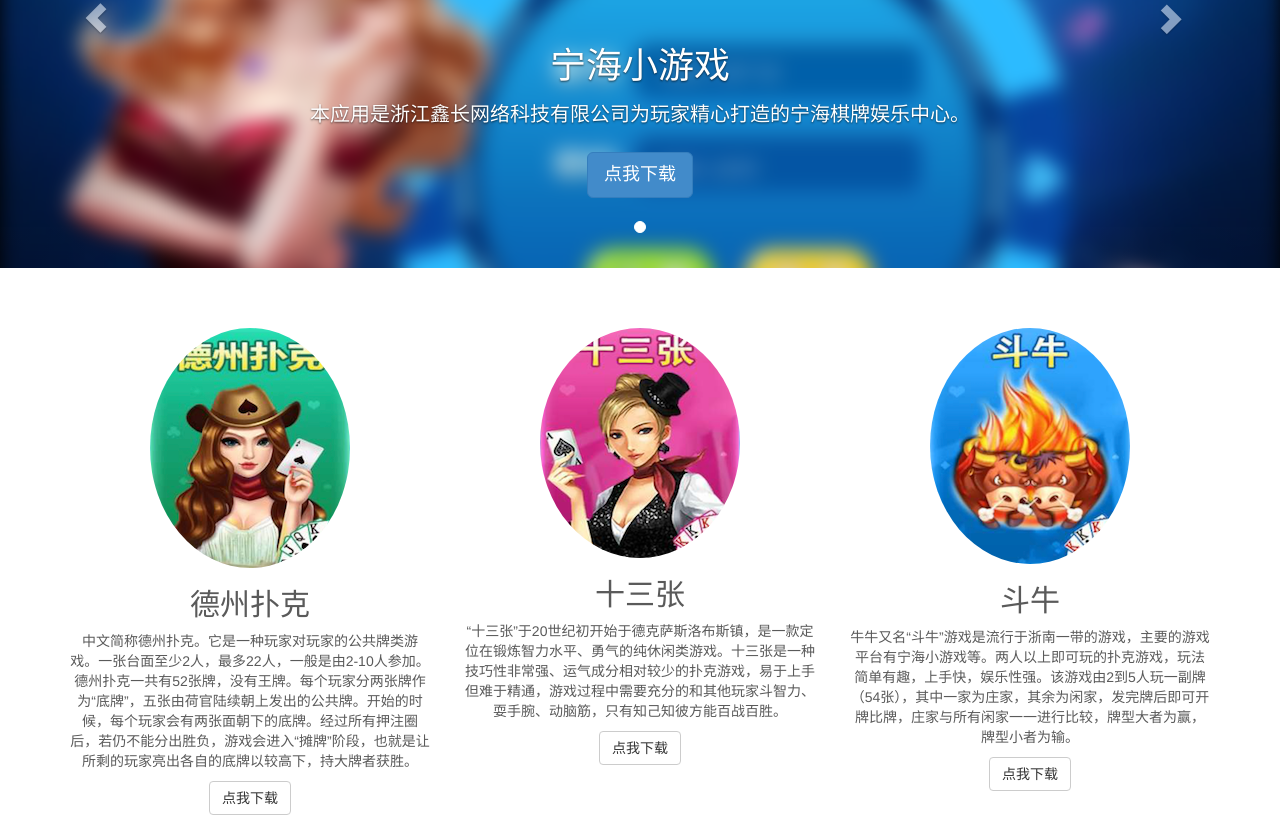
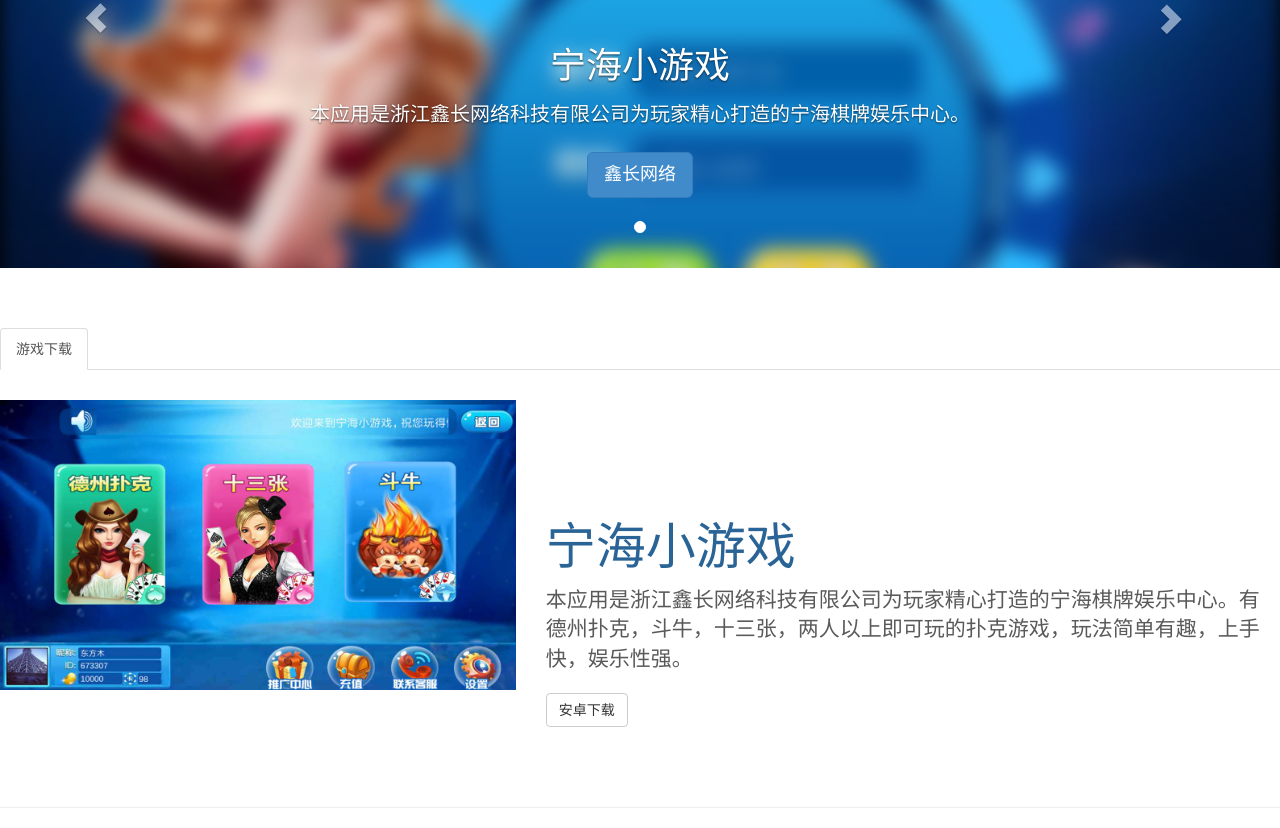
Before and after one commit to eastwood1986/nhgame, a plain HTML site: page public/index.html in a window 1280 px wide. Shown: the part 282-1110 px from the top of the page. Drawn offline with Linux system fonts and the light colour scheme.

Commit message:
fixindex

```diff
--- a/public/index.html
+++ b/public/index.html
@@ -175,9 +175,11 @@
                     <h1>宁海小游戏</h1>
 
                     <p>本应用是浙江鑫长网络科技有限公司为玩家精心打造的宁海棋牌娱乐中心。</p>
+                     <p><a class="btn btn-lg btn-primary"
+                          role="button" target="_blank">鑫长网络</a></p>
 
-                    <p><a class="btn btn-lg btn-primary" href="apk/ninghaigame.apk"
-                          role="button" target="_blank">点我下载</a></p>
+<!--                     <p><a class="btn btn-lg btn-primary" href="apk/ninghaigame.apk"
+                          role="button" target="_blank">点我下载</a></p> -->
                 </div>
             </div>
         </div>
@@ -188,6 +190,32 @@
             class="glyphicon glyphicon-chevron-right"></span></a>
 </div>
 
+
+
+    <ul class="nav nav-tabs" role="tablist" id="feature-tab">
+        <li class="active"><a href="#tab-chrome" role="tab" data-toggle="tab">游戏下载</a></li>
+    </ul>
+
+    <div class="tab-content">
+        <div class="tab-pane active" id="tab-chrome">
+            <div class="row feature">
+                <div class="col-md-5">
+                    <img class="feature-image img-responsive" src="images/youxiye.jpg"
+                         alt="youxiye">
+                </div>
+                <div class="col-md-7">
+                    <h2 class="feature-heading">宁海小游戏<span
+                            class="text-muted"></span></h2>
+
+                    <p class="lead">本应用是浙江鑫长网络科技有限公司为玩家精心打造的宁海棋牌娱乐中心。有德州扑克，斗牛，十三张，两人以上即可玩的扑克游戏，玩法简单有趣，上手快，娱乐性强。</p>
+
+                    <p><a class="btn btn-default" href="apk/ninghaigame.apk" role="button">安卓下载</a></p>
+                </div>
+
+            </div>
+        </div>
+    </div>
+ <hr class="feature-divider">
 
 <!-- 主要内容 -->
 <div class="container summary">
@@ -201,7 +229,7 @@
 
             <p>中文简称德州扑克。它是一种玩家对玩家的公共牌类游戏。一张台面至少2人，最多22人，一般是由2-10人参加。德州扑克一共有52张牌，没有王牌。每个玩家分两张牌作为“底牌”，五张由荷官陆续朝上发出的公共牌。开始的时候，每个玩家会有两张面朝下的底牌。经过所有押注圈后，若仍不能分出胜负，游戏会进入“摊牌”阶段，也就是让所剩的玩家亮出各自的底牌以较高下，持大牌者获胜。</p>
 
-            <p><a class="btn btn-default" href="apk/ninghaigame.apk" role="button">点我下载</a></p>
+  <!--           <p><a class="btn btn-default" href="apk/ninghaigame.apk" role="button">点我下载</a></p> -->
         </div>
         <div class="col-md-4">
             <img class="img-circle" src="images/shisanzhang.png" alt="shisanzhang">
@@ -210,7 +238,7 @@
 
             <p>“十三张”于20世纪初开始于德克萨斯洛布斯镇，是一款定位在锻炼智力水平、勇气的纯休闲类游戏。十三张是一种技巧性非常强、运气成分相对较少的扑克游戏，易于上手但难于精通，游戏过程中需要充分的和其他玩家斗智力、耍手腕、动脑筋，只有知己知彼方能百战百胜。</p>
 
-            <p><a class="btn btn-default" href="apk/ninghaigame.apk" role="button">点我下载</a></p>
+    <!--         <p><a class="btn btn-default" href="apk/ninghaigame.apk" role="button">点我下载</a></p> -->
         </div>
         <div class="col-md-4">
             <img class="img-circle" src="images/douniu.png" alt="douniu">
@@ -219,7 +247,7 @@
 
             <p>牛牛又名“斗牛”游戏是流行于浙南一带的游戏，主要的游戏平台有宁海小游戏等。两人以上即可玩的扑克游戏，玩法简单有趣，上手快，娱乐性强。该游戏由2到5人玩一副牌（54张），其中一家为庄家，其余为闲家，发完牌后即可开牌比牌，庄家与所有闲家一一进行比较，牌型大者为赢，牌型小者为输。</p>
 
-            <p><a class="btn btn-default" href="apk/ninghaigame.apk" role="button">点我下载</a></p>
+<!--             <p><a class="btn btn-default" href="apk/ninghaigame.apk" role="button">点我下载</a></p> -->
         </div>
     </div>
 
```
